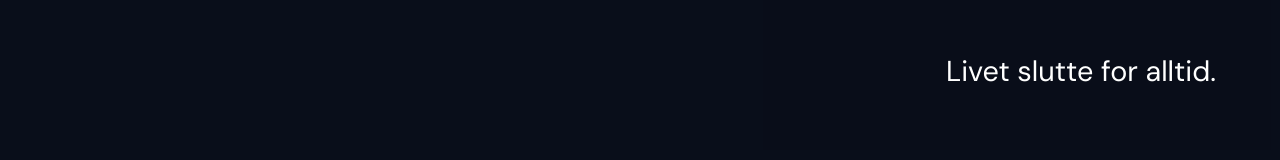
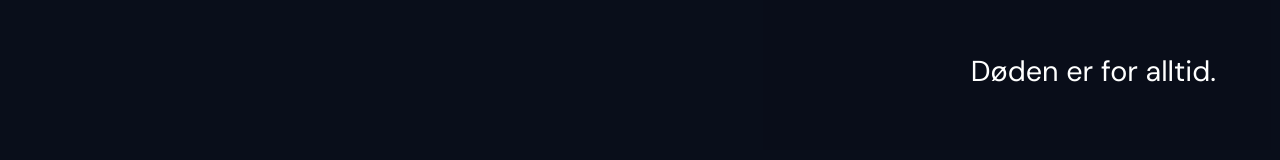
Before and after one commit to MARBORZ/death-trip-site, a React (Vite) app: page / in a window 1280 px wide. Shown: the part 6213-6373 px from the top of the page. Built offline with nearby package versions, Linux system fonts and the light colour scheme; a web font is replaced by a local one.

Commit message:
change text at HomePage.tsx

```diff
--- a/src/pages/HomePage/HomePage.tsx
+++ b/src/pages/HomePage/HomePage.tsx
@@ -155,7 +155,7 @@ export default function HomePage() {
                     <div className={styles.overlay} />
                     <motion.div {...textAnimation} className={styles.textBlock}>
                         <p className={styles.description}>
-                            Livet slutte for alltid.
+                            Døden er for alltid.
                         </p>
                     </motion.div>
                 </section>
```
